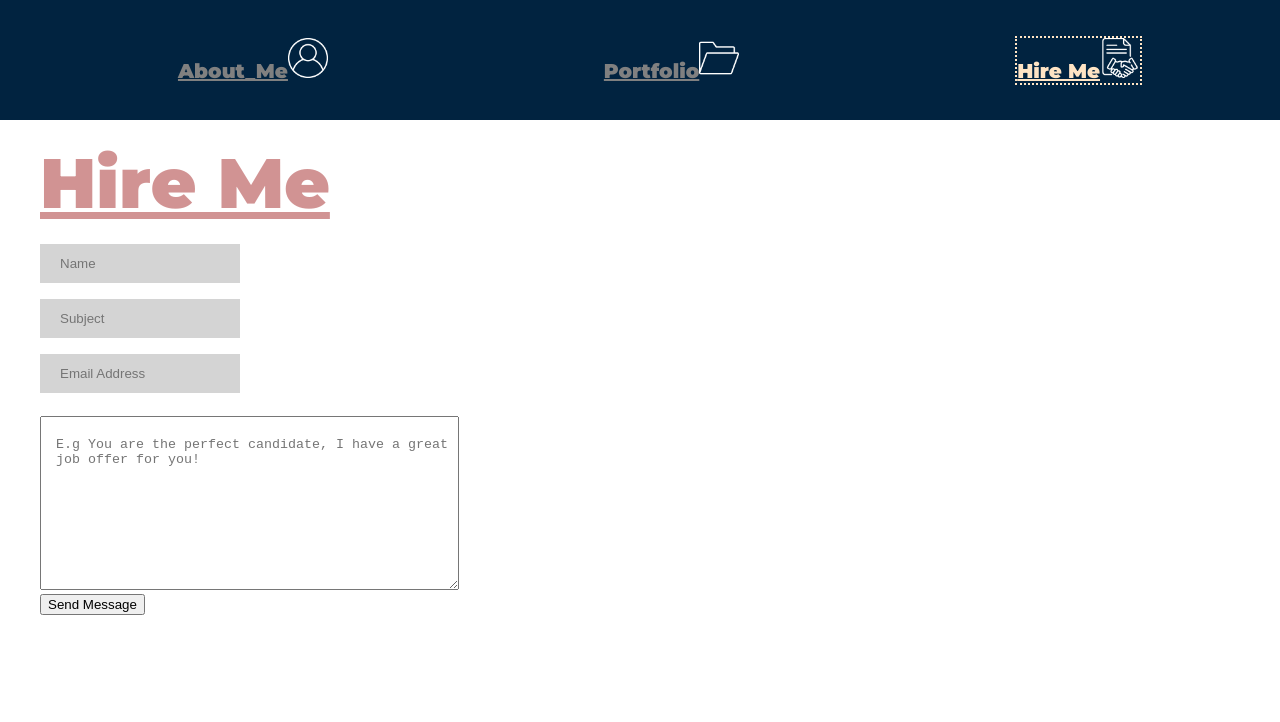
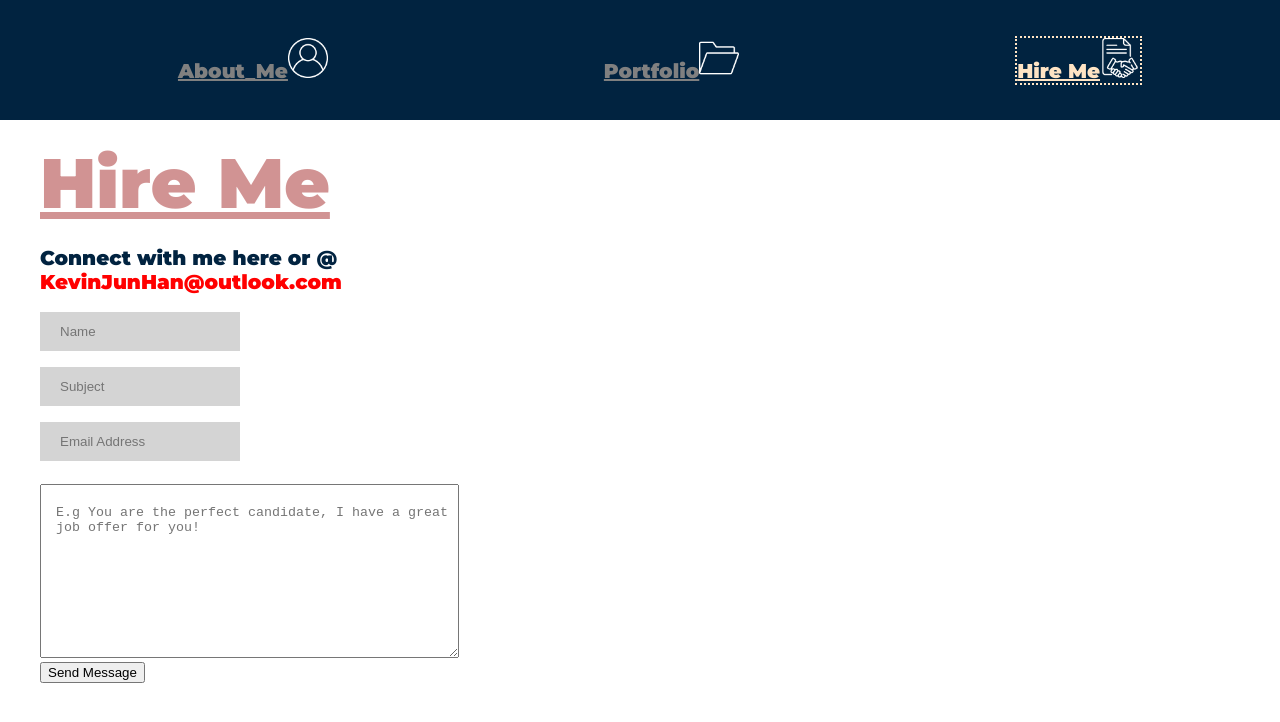
Before and after one commit to KevinJunHan/ReactSite, a React (Create React App) app: page /hireme in a window 1280 px wide. Shown: the top 722 px of the page. Built offline with nearby package versions, Linux system fonts and the light colour scheme.

Commit message:
added connect with me

```diff
--- a/src/HireMe.js
+++ b/src/HireMe.js
@@ -52,10 +52,14 @@ function HireMe() {
 	});
 
 	return (
-		<div>
+		<div style={{ width: "400px" }}>
 			<animated.h1 style={props} className="header">
 				Hire Me
 			</animated.h1>
+			<h2 style={{ paddingLeft: "40px" }} className="genericText">
+				Connect with me here or @
+				<span style={{ color: "red" }}> KevinJunHan@outlook.com </span>
+			</h2>
 			<Form></Form>
 		</div>
 	);
```
